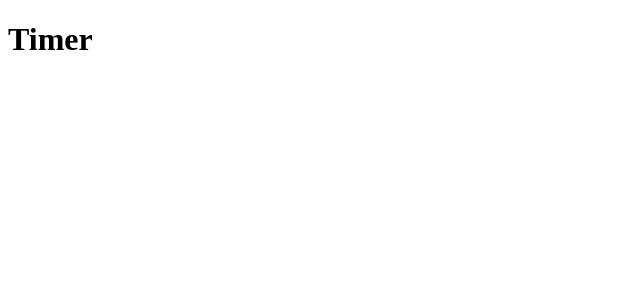
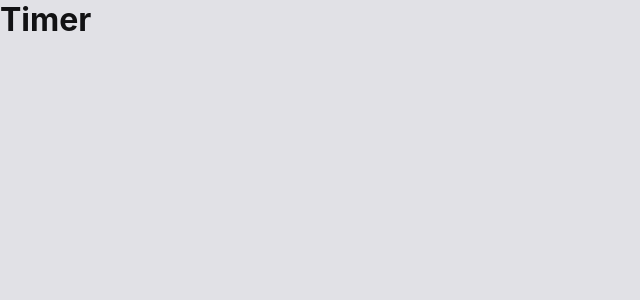
Before and after one commit to matheus-germano/pomodoro, a React (Vite) app: page / in a window 1280 px wide. Shown: the top 300 px of the page, without its empty margins (0-640 px from the left). Built offline with nearby package versions, Linux system fonts and the light colour scheme.

Commit message:
style: global style created

```diff
--- a/src/App.tsx
+++ b/src/App.tsx
@@ -1,10 +1,14 @@
 import { useState } from 'react'
 import { Timer } from './components/Timer'
+import { GlobalStyle } from './globalStyle'
 
 function App() {
 
   return (
-    <Timer />
+    <>
+      <GlobalStyle />
+      <Timer />
+    </>
   )
 }
 
--- a/src/globalStyle.ts
+++ b/src/globalStyle.ts
@@ -1,5 +1,47 @@
 import { createGlobalStyle } from 'styled-components';
 
 export const GlobalStyle = createGlobalStyle`
+  :root {
+    --white: #fff;
+    --gray-100: #e1e1e6;
+    --gray-300: #c4c4cc;
+    --gray-400: #8d8d99;
+    --gray-600: #323238;
+    --gray-700: #29292e;
+    --gray-800: #202024;
+    --gray-900: #121214;
+    --purple-100: #B08FFF;
+    --purple-300: #9F75FF;
+    --purple-500: #8257E5;
+    --purple-700: #6F48C9;
+    --purple-900: #5E3FA6;
+  }
 
+  * {
+    margin: 0;
+    padding: 0;
+    box-sizing: border-box;
+  }
+
+  body {
+    background: var(--gray-900);
+    color: var(--gray-300);
+    -webkit-font-smoothing: antialiased;
+  }
+
+  body,
+  input,
+  textarea,
+  button {
+    font-family: Inter, sans-serif;
+    font-weight: 400;
+    font-size: 1rem;
+  }
+
+  @media (prefers-color-scheme: light) {
+    body {
+      background: var(--gray-100);
+      color: var(--gray-900);
+    }
+  }
 `;
```
